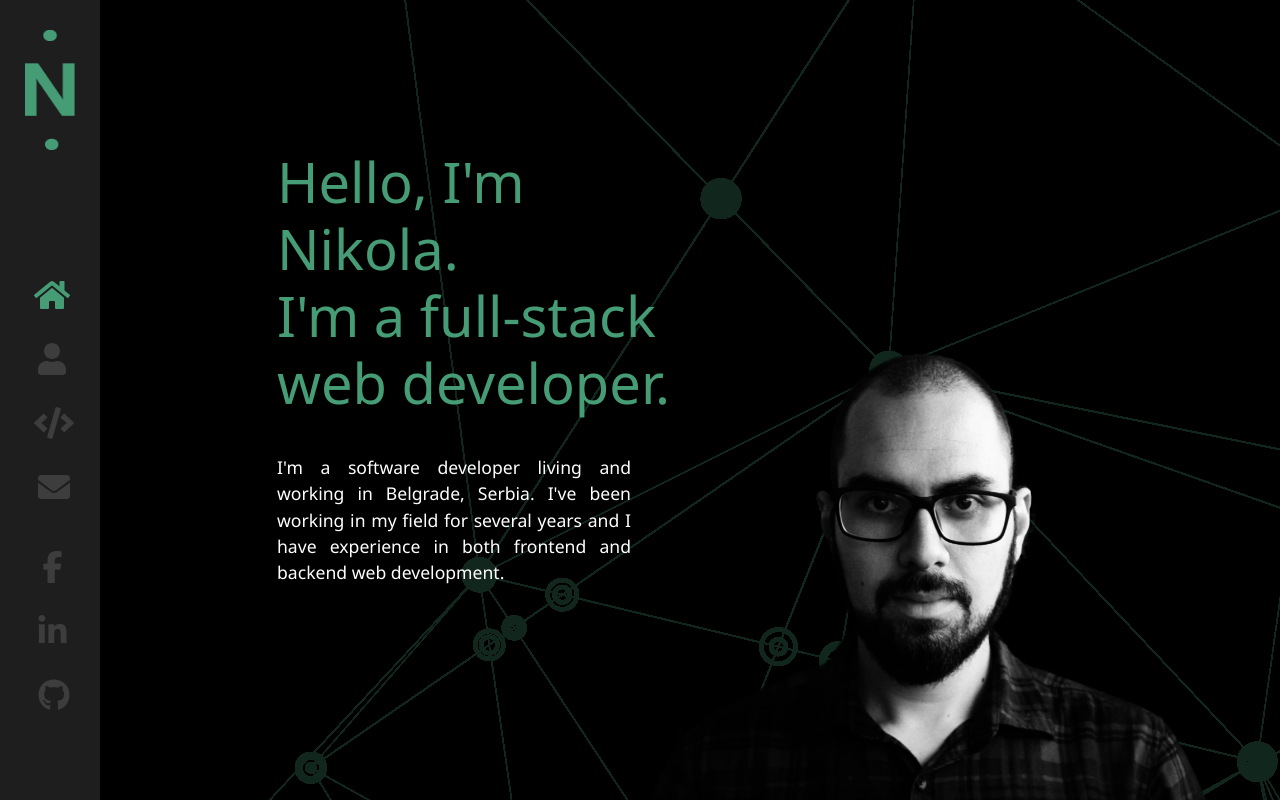
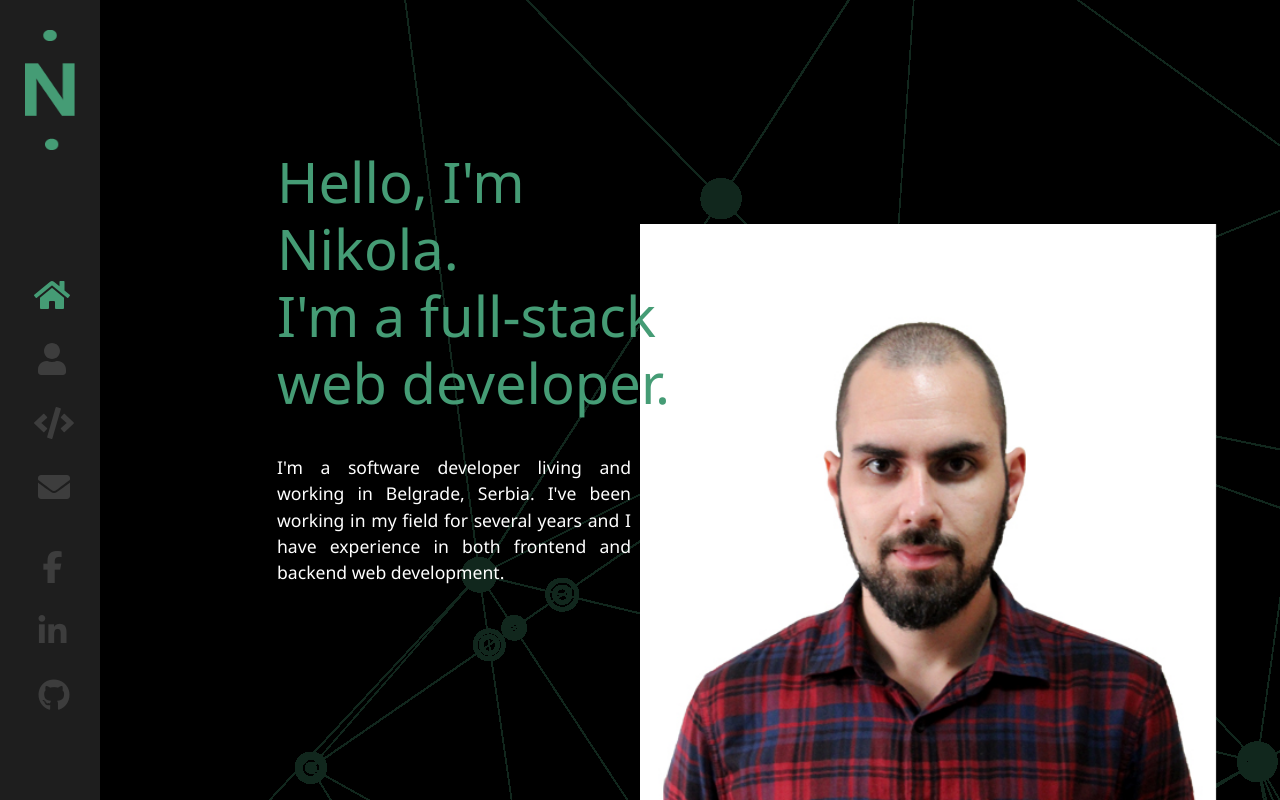
Before and after one commit to Bostos/portfolio-vue, a Vue app: page / in a window 1280 px wide. Built offline with nearby package versions, Linux system fonts and the light colour scheme; the HTML template or start-up script is replaced by a standard one.

Commit message:
og tag fix

```diff
--- a/public/index.html
+++ b/public/index.html
@@ -13,8 +13,8 @@
     <meta property="og:site_name" content="Web Developer Portfolio" />
     <meta property="og:url" content=" https://www.nikolastamenkovski.netlify.com" />
     <meta property="og:locale" content="en_US" />
-    <meta property="og:image" content="https://nikolastamenkovski.netlify.com/img/profile.e5c016bf.png" />
-    <meta property="og:image:type" content="image/png" />
+    <meta property="og:image" content="https://nikolastamenkovski.netlify.com/img/nikola-stamenkovski.e5c016bf.jpg" />
+    <meta property="og:image:type" content="image/jpg" />
     <meta property="og:type" content="website" />
     <meta property="og:description" content='Full Stack Web Developer' />
 
--- a/src/views/Home.vue
+++ b/src/views/Home.vue
@@ -24,7 +24,7 @@
 	    </div>
 	    <div class='columnflex'>
 	    	<div id="profile">
-	    		<img id="my-img" src="../assets/img/profile.png" alt="Nikola Stamenkovski">
+	    		<img id="my-img" src="../assets/img/nikola-stamenkovski.jpg" alt="Nikola Stamenkovski">
 	    	</div>
 	    </div>
 	  </div>
```
